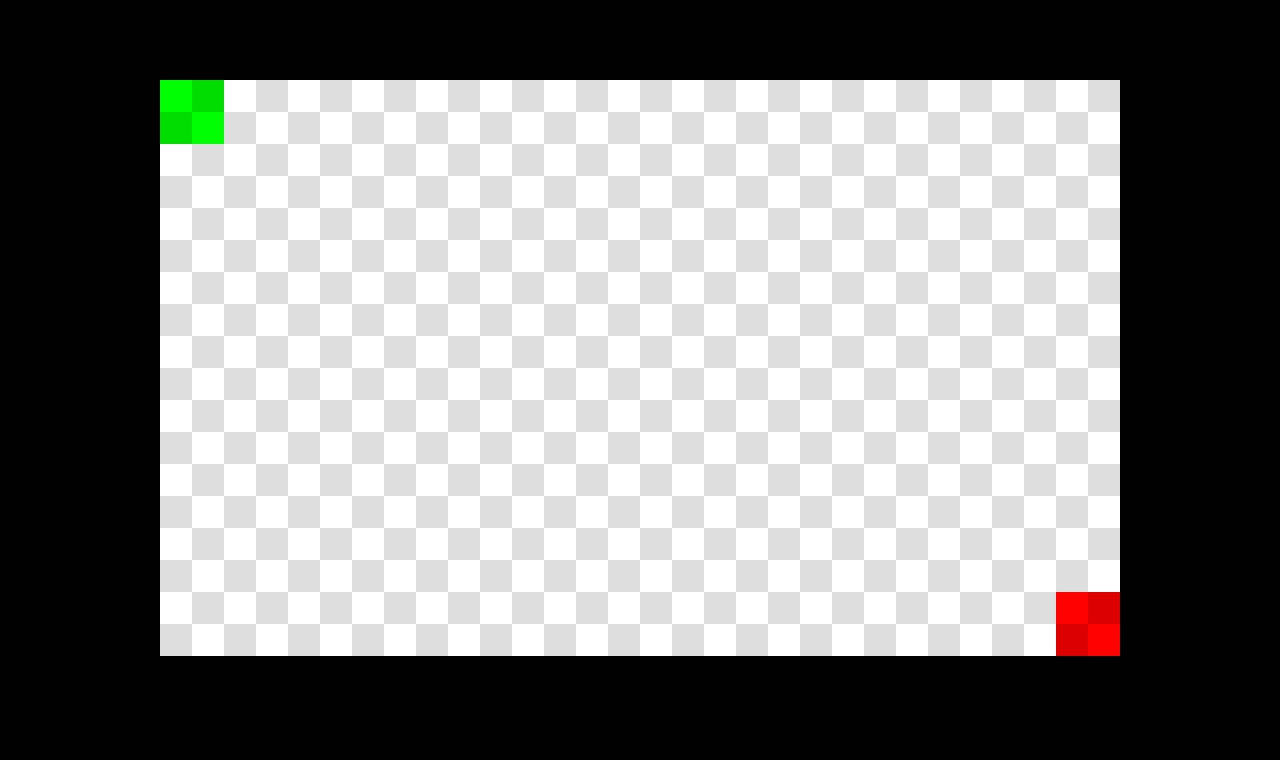
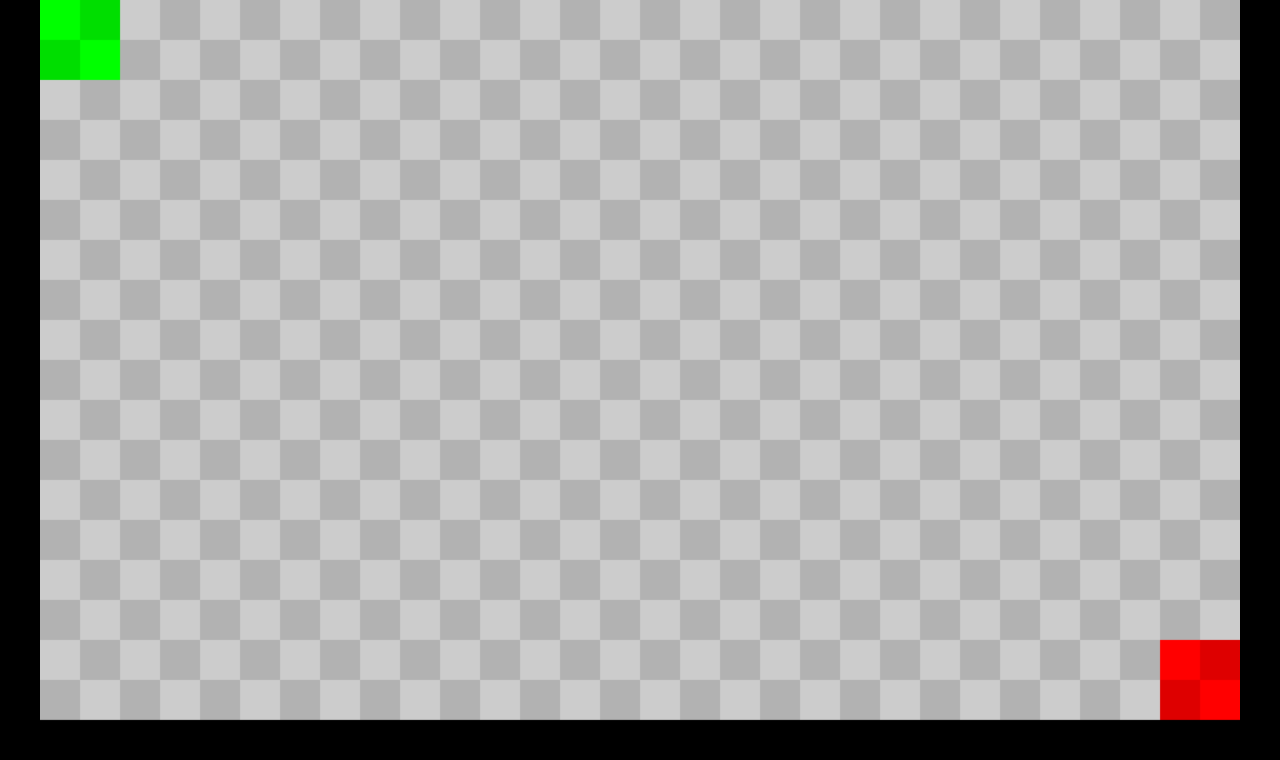
Before and after one commit to Casmo/js48-1-game, a website: page src/index.html in a window 1280 px wide. Drawn offline with nearby package versions, Linux system fonts and the light colour scheme; files that its build step writes are made by us from their sources; animation ran at ten frames a second.

Commit message:
Clickable stuff and reaady-to-spawn creeps!

```diff
--- a/gruntfile.js
+++ b/gruntfile.js
@@ -14,7 +14,8 @@ module.exports = function(grunt) {
                     'src/utils/randomcolor.js',
                     'src/MS/MS.js',
                     'src/MS/MS.Element.js',
-                    'src/MS/Tile/MS.Tile.js',
+                    'src/MS/Tiles/MS.Tile.js',
+                    'src/MS/Creeps/MS.Creep.js',
                     'src/game.js'
                 ],
                 dest: 'build/game.js'
--- /dev/null
+++ b/src/MS/Creeps/MS.Creep.js
@@ -0,0 +1,48 @@
+/**
+ * The MIT License (MIT)
+ *
+ * Copyright (c) 2015 Couchfriends
+ * www.couchfriends.com
+ *
+ * Permission is hereby granted, free of charge, to any person obtaining a copy
+ * of this software and associated documentation files (the "Software"), to deal
+ * in the Software without restriction, including without limitation the rights
+ * to use, copy, modify, merge, publish, distribute, sublicense, and/or sell
+ * copies of the Software, and to permit persons to whom the Software is
+ * furnished to do so, subject to the following conditions:
+ *
+ * The above copyright notice and this permission notice shall be included in all
+ * copies or substantial portions of the Software.
+ *
+ * THE SOFTWARE IS PROVIDED "AS IS", WITHOUT WARRANTY OF ANY KIND, EXPRESS OR
+ * IMPLIED, INCLUDING BUT NOT LIMITED TO THE WARRANTIES OF MERCHANTABILITY,
+ * FITNESS FOR A PARTICULAR PURPOSE AND NONINFRINGEMENT. IN NO EVENT SHALL THE
+ * AUTHORS OR COPYRIGHT HOLDERS BE LIABLE FOR ANY CLAIM, DAMAGES OR OTHER
+ * LIABILITY, WHETHER IN AN ACTION OF CONTRACT, TORT OR OTHERWISE, ARISING FROM,
+ * OUT OF OR IN CONNECTION WITH THE SOFTWARE OR THE USE OR OTHER DEALINGS IN THE
+ * SOFTWARE.
+ */
+/**
+ * Basic Element of each creep in the game
+ * @constructor
+ */
+MS.Creep = function () {
+
+    MS.Element.call(this);
+
+    this.name = 'creep';
+
+    this.texture = '';
+
+    this.speed = 1;
+
+};
+
+MS.Creep.prototype = Object.create(MS.Element.prototype);
+
+/**
+ * (re) Calculate the path to crawl through the maze based on A*
+ */
+MS.Creep.prototype.calculatePath = function() {
+
+};
--- a/src/MS/MS.js
+++ b/src/MS/MS.js
@@ -39,6 +39,19 @@ var MS = {
     timer: 0,
     loadingBar: {},
     grid: [], // Complete grid with [x][y] = {open: true|false, Element: {}};
+    gridSettings: {
+        sizeX: 15,
+        sizeY: 9,
+        size: 64,
+        start: {
+            x: 0,
+            y: 0
+        },
+        end: {
+            x: 14,
+            y: 8
+        }
+    },
     // List with key => object
     assets: [
         {
@@ -87,7 +100,7 @@ var MS = {
     _resizeGame: function () {
 
         var gameArea = document.getElementById('gameArea');
-        var widthToHeight = 16 / 9;
+        var widthToHeight = MS.settings.width / MS.settings.height;
         var newWidth = window.innerWidth;
         var newHeight = window.innerHeight;
         var newWidthToHeight = newWidth / newHeight;
@@ -96,13 +109,6 @@ var MS = {
             newWidth = newHeight * widthToHeight;
         } else {
             newHeight = newWidth / widthToHeight;
-        }
-
-        if (newWidth > 960) {
-            newWidth = 960;
-        }
-        if (newHeight > 640) {
-            newHeight = 640;
         }
 
         gameArea.style.width = newWidth + 'px';
@@ -120,11 +126,12 @@ var MS = {
      */
     startGame: function() {
 
-        var gridSizeX = 15;
-        var gridSizeY = 9;
-        var gridSize = 64;
-        var start = {x: 0, y: 0};
-        var end = {x: 14, y: 8};
+        var gridSizeX = this.gridSettings.sizeX;
+        var gridSizeY = this.gridSettings.sizeY;
+        var gridSize = this.gridSettings.size;
+        var halfGridSize = gridSize / 2;
+        var start = this.gridSettings.start;
+        var end = this.gridSettings.end;
 
         for (var x = 0; x < gridSizeX; x++) {
             this.grid[x] = [];
@@ -134,8 +141,8 @@ var MS = {
                 var open = true; // Default open
                 Tile.init();
                 Tile.object.position = {
-                    x: 32 + (x * gridSize),
-                    y: 32 + (y * gridSize)
+                    x: halfGridSize + (x * gridSize),
+                    y: halfGridSize + (y * gridSize)
                 };
                 Tile.add();
                 grid.open = Tile.open = open;
@@ -145,9 +152,9 @@ var MS = {
         }
 
         this.grid[start.x][start.y].Element.object.tint = 0x00ff00;
+        this.grid[start.x][start.y].Element.selectable = false;
         this.grid[end.x][end.y].Element.object.tint = 0xff0000;
-
-        console.log(this.grid);
+        this.grid[end.x][end.y].Element.selectable = false;
 
     },
 
@@ -182,6 +189,7 @@ var MS = {
         });
 
     },
+
     /**
      * Callback when an assets is loaded
      * @param loader
@@ -220,6 +228,29 @@ var MS = {
             b.z = b.Element.z || 0;
             return a.z - b.z
         });
+    },
+
+    /**
+     * Show buildmenu for the selected Tile
+     * @param Tile
+     */
+    showBuildMenu: function(Tile) {
+        console.log('Show menu', Tile);
+    },
+
+    /**
+     * Hide build menu and deselect all elements
+     */
+    hideBuildMenu: function() {
+        for (var x = 0; x < this.grid.length; x++) {
+            for (var y = 0; y < this.grid[x].length; y++) {
+                var Tile = this.grid[x][y].Element;
+                if (Tile.selectable == true) {
+                    Tile.object.tint = 0xcccccc;
+                    Tile.status = '';
+                }
+            }
+        }
     }
 
 };
--- a/src/MS/Tile/MS.Tile.js
+++ b/src/MS/Tiles/MS.Tile.js
@@ -42,6 +42,9 @@ MS.Tile = function (x, y) {
 
     this.texture = 'tile-basic';
 
+    this.status = '';
+    this.selectable = true;
+
     /**
      * Can the enemy walk on this tile?
      * @type {boolean}
@@ -51,3 +54,31 @@ MS.Tile = function (x, y) {
 };
 
 MS.Tile.prototype = Object.create(MS.Element.prototype);
+
+MS.Tile.prototype.init = function() {
+
+    MS.Element.prototype.init.call(this);
+
+    if (this.selectable == true) {
+        this.object.tint = 0xcccccc;
+        this.object.interactive = true;
+        this.object.on('mouseup', this.select, this);
+        this.object.on('touchend', this.select, this);
+    }
+
+};
+
+/**
+ * Select the current tile
+ */
+MS.Tile.prototype.select = function() {
+
+    if (this.selectable == false) {
+        return false;
+    }
+    MS.hideBuildMenu();
+    this.status = 'selected';
+    MS.showBuildMenu(this);
+    this.object.tint = 0xffffff;
+
+};
--- a/src/index.html
+++ b/src/index.html
@@ -14,7 +14,8 @@
 <script src="utils/randomcolor.js"></script>
 <script src="MS/MS.js"></script>
 <script src="MS/MS.Element.js"></script>
-<script src="MS/Tile/MS.Tile.js"></script>
+<script src="MS/Tiles/MS.Tile.js"></script>
+<script src="MS/Creeps/MS.Creep.js"></script>
 <script src="game.js"></script>
 </body>
 </html>
```
